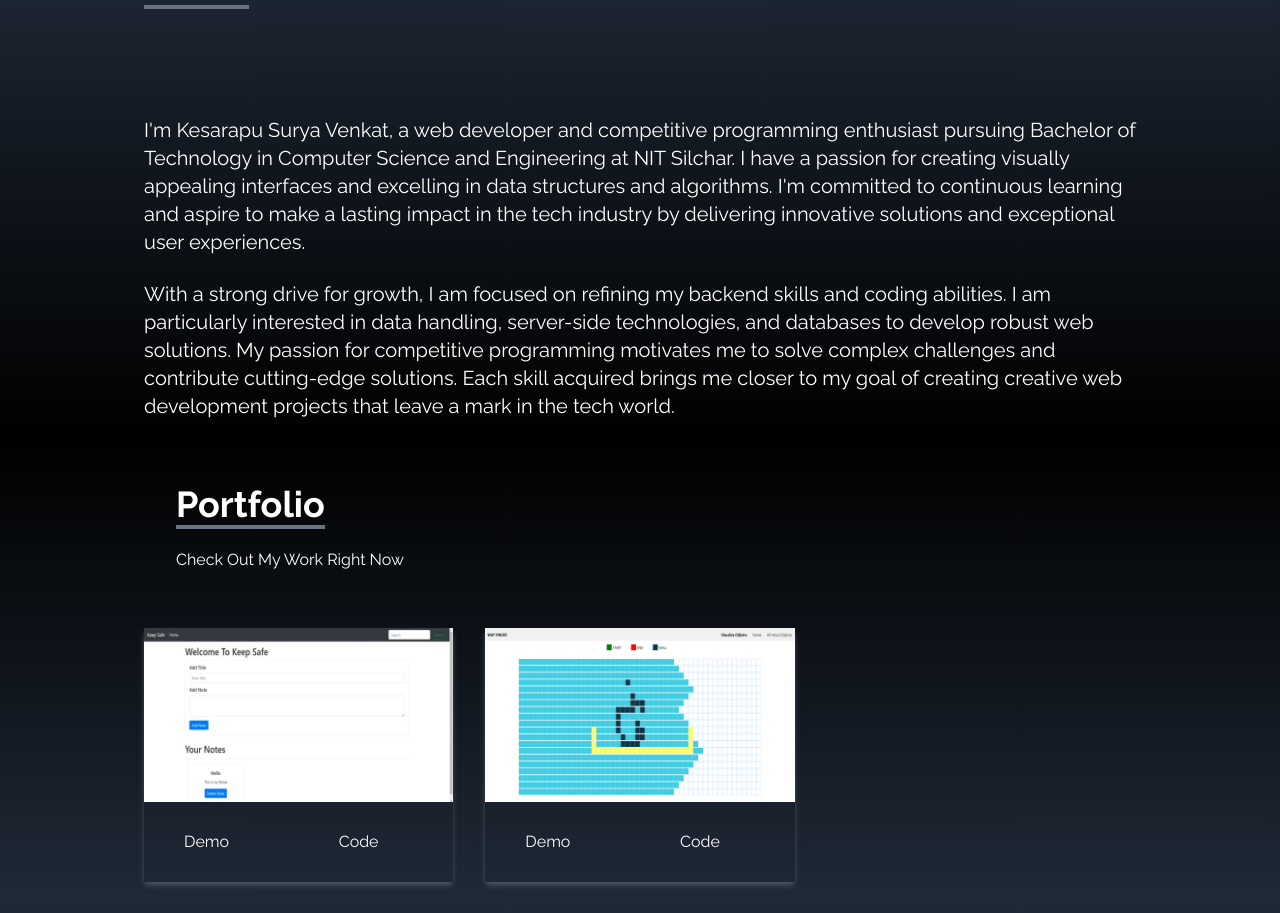
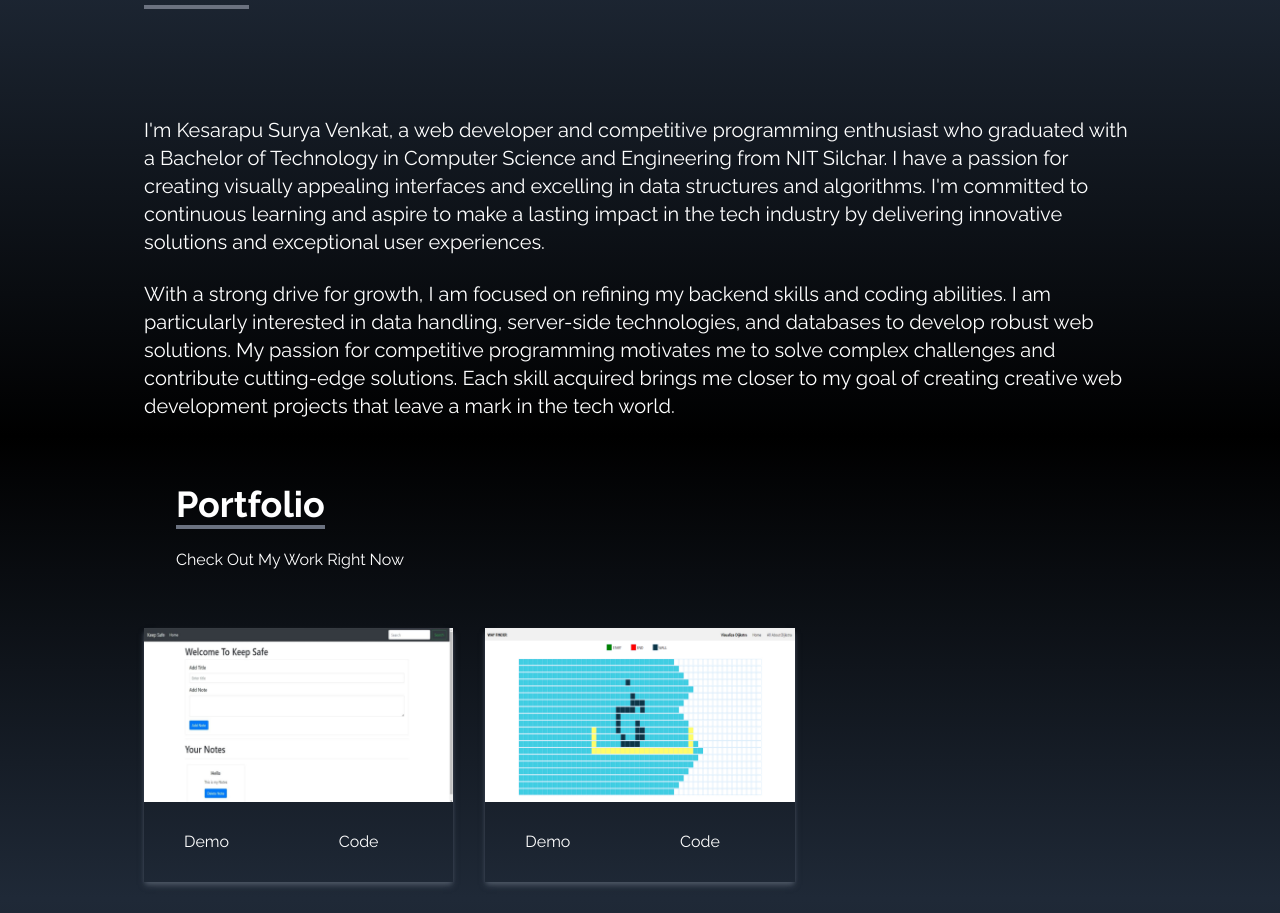
Before and after one commit to suryavenkat1824/pract-one-portfolio, a React (Create React App) app: page / in a window 1280 px wide. Shown: the part 852-1765 px from the top of the page. Built offline with nearby package versions, Linux system fonts and the light colour scheme.

Commit message:
Update About.jsx

```diff
--- a/src/components/About.jsx
+++ b/src/components/About.jsx
@@ -10,16 +10,12 @@ const About = () => {
                 About</p>
             </div>
             <p class="text-xl mt-20">
-           I'm Kesarapu Surya Venkat, a web developer and competitive programming enthusiast pursuing
-             Bachelor of Technology in Computer Science and Engineering at NIT Silchar.
-              I have a passion for creating visually appealing interfaces and excelling in data structures and algorithms.
-               I'm committed to continuous learning and aspire to make a lasting impact in the tech industry by delivering innovative
-              solutions and exceptional user experiences.
+            I'm Kesarapu Surya Venkat, a web developer and competitive programming enthusiast who graduated with a Bachelor of Technology in Computer Science and Engineering from NIT Silchar. I have a passion for creating visually appealing interfaces and excelling in data structures and algorithms. I'm committed to continuous learning and aspire to make a lasting impact in the tech industry by delivering innovative solutions and exceptional user experiences.
             </p>
             <br>
             </br>
             <p class="text-xl">
-        With a strong drive for growth, I am focused on refining my backend skills and coding abilities.
+            With a strong drive for growth, I am focused on refining my backend skills and coding abilities.
             I am particularly interested in data handling, server-side technologies, and databases
              to develop robust web solutions. My passion for competitive programming motivates me to solve
              complex challenges and contribute cutting-edge solutions. Each skill acquired brings me closer to
```
